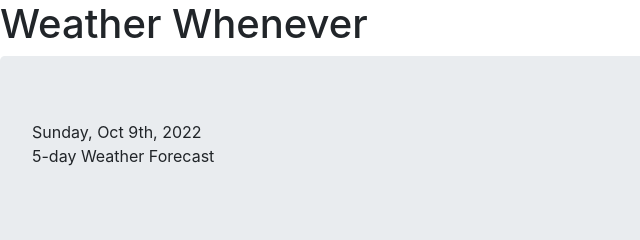
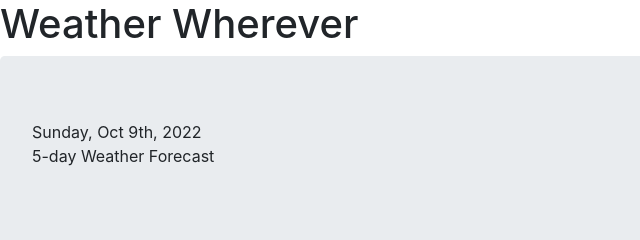
Before and after one commit to YogiBruce/weatherWherever, a plain HTML site: page index.html in a window 1280 px wide. Shown: the top 240 px of the page, 0-640 px from the left. Drawn offline with nearby package versions, Linux system fonts and the light colour scheme; a web font is replaced by a local one.

Commit message:
name fix

```diff
--- a/index.html
+++ b/index.html
@@ -16,7 +16,7 @@
 </head>
 
 <body class="justify-content-center">
-    <h1>Weather Whenever</h1>
+    <h1>Weather Wherever</h1>
     <header class="col-12 jumbotron" id="currentDay"></header>
 
     <main class="row">
```
